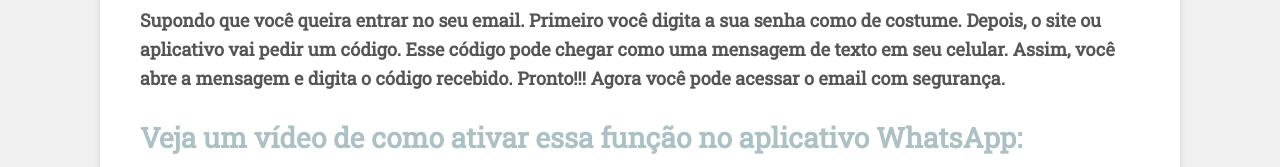
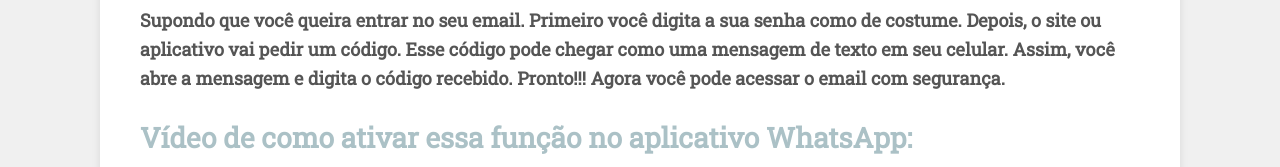
Before and after one commit to anabeatrizdscotrim/conectando-geracoes, a plain HTML site: page pages/dois_fatores.html in a window 1280 px wide. Shown: the part 920-1087 px from the top of the page. Drawn offline with Linux system fonts and the light colour scheme; some packages are replaced by stand-ins of ours.

```diff
--- a/pages/dois_fatores.html
+++ b/pages/dois_fatores.html
@@ -56,12 +56,13 @@
                     Esse código pode chegar como uma mensagem de texto em seu celular. Assim, você abre a mensagem e digita o código recebido. Pronto!!!
                     Agora você pode acessar o email com segurança.</p>
 
-                <h2>Veja um vídeo de como ativar essa função no aplicativo WhatsApp:</h2>
+                <h2>Vídeo de como ativar essa função no aplicativo WhatsApp:</h2>
                 <div style="display: flex; justify-content: center;">
                     <iframe width="620" height="350" src="https://www.youtube.com/embed/amMyHuPor-Q?si=-mMSV1mCmHeKGZyS"
-                    title="YouTube video player" frameborder="0"
-                    allow="accelerometer; autoplay; clipboard-write; encrypted-media; gyroscope; picture-in-picture; web-share"
-                    referrerpolicy="strict-origin-when-cross-origin" allowfullscreen></iframe>
+                        title="YouTube video player" frameborder="0"
+                        allow="accelerometer; autoplay; clipboard-write; encrypted-media; gyroscope; picture-in-picture; web-share"
+                        referrerpolicy="strict-origin-when-cross-origin" allowfullscreen>
+                    </iframe>
 
                 </div>
                 <br>
```
